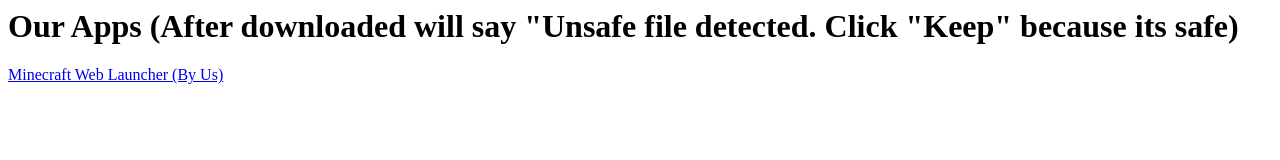
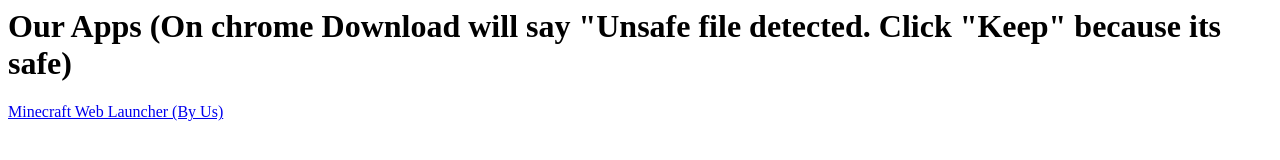
Before and after one commit to andyandottogaming/our_apps, a plain HTML site: page index.html in a window 1280 px wide. Drawn offline with Linux system fonts and the light colour scheme.

Commit message:
Update index.html

```diff
--- a/index.html
+++ b/index.html
@@ -1,7 +1,7 @@
 <html>
 
   <title>Our Apps</title>
-  <h1>Our Apps (After downloaded will say "Unsafe file detected. Click "Keep" because its safe)</h1>
+  <h1>Our Apps (On chrome Download will say "Unsafe file detected. Click "Keep" because its safe)</h1>
   <a href='mysetup.exe' download>Minecraft Web Launcher (By Us)</a>
 
 
```
